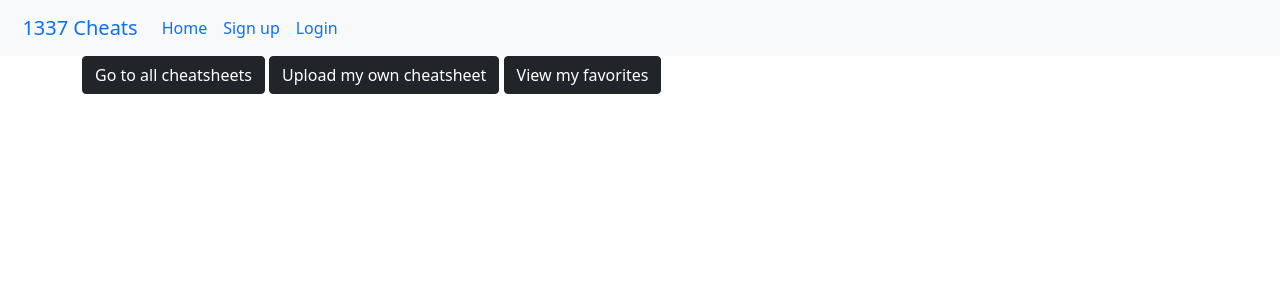
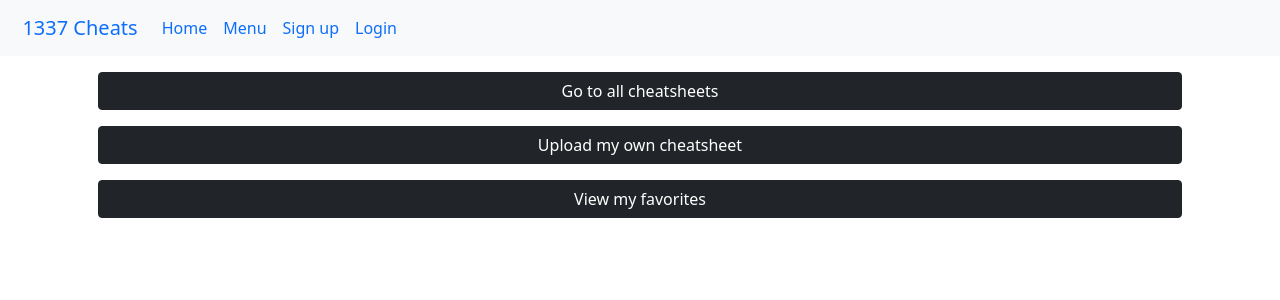
Before and after one commit to allenaxie/1337-cheats, a Django app: page /menu/ in a window 1280 px wide. Shown: the top 300 px of the page. Run offline with Django 3.2, Linux system fonts and the light colour scheme.

Commit message:
Add css link to menu page

```diff
--- /dev/null
+++ b/cheats/main_app/static/css/menu.css
@@ -0,0 +1,7 @@
+.btn {
+    display: flex;
+    flex-direction: column;
+    justify-content: center;
+    align-items: center;
+    margin: 1rem;
+}
--- a/cheats/main_app/templates/base.html
+++ b/cheats/main_app/templates/base.html
@@ -20,6 +20,7 @@
         <div class="navbar-collapse collapse" id="collapsibleNavbar">
             <ul class="navbar-nav">
                 <li class="nav-item"><a class="nav-link" href="{% url 'home' %}">Home</a></li>
+                <li class="nav-item"><a class="nav-link" href="{% url 'home' %}">Menu</a></li>
                 {% if user.is_authenticated %}
                 <li class="nav-item"><a class="nav-link" href="{% url 'logout' %}">Log Out</a></li>
                 {% else %}
--- a/cheats/main_app/templates/menu.html
+++ b/cheats/main_app/templates/menu.html
@@ -1,5 +1,6 @@
 {% extends 'base.html' %}
 {% block content %}
+{% load static %}
 
 <!DOCTYPE html>
 <html lang="en">
@@ -7,6 +8,7 @@
     <meta charset="UTF-8">
     <meta http-equiv="X-UA-Compatible" content="IE=edge">
     <meta name="viewport" content="width=device-width, initial-scale=1.0">
+    <link rel="stylesheet" type="text/css" href="{% static 'css/menu.css' %}">
     <title>Menu</title>
 </head>
 <body>
```
